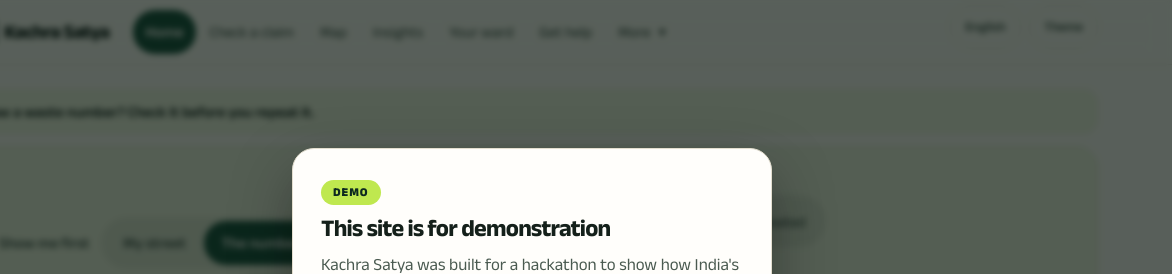
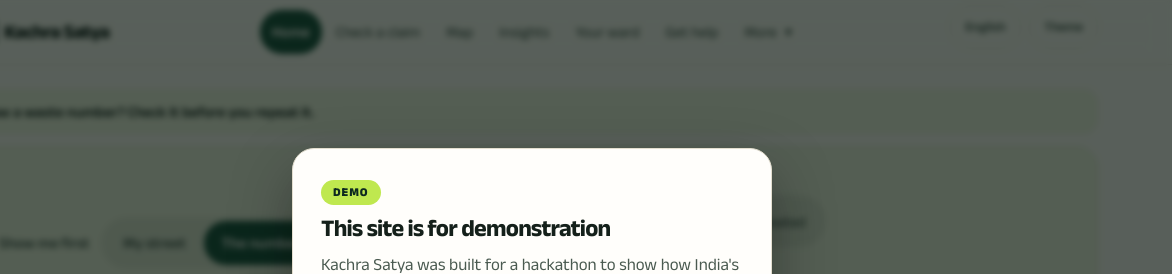
Before and after one commit to SriyaMeenakshi/kachra-satya, a plain HTML site: page web/app/index.html in a window 1280 px wide. Shown: the top 274 px of the page, 108-1280 px from the left. Drawn offline with Linux system fonts and the light colour scheme; no server answers.

Commit message:
Centre the nav tabs in the header on wide screens; icon-only sign-in below 1200px
From 1200px the header is a three-column grid: logo left, tabs centred (measured offset 0 at 1200 and 1280 px), language / sign-in / theme right. Below 1200px the old left-aligned row stays, and the sign-in button shows only its icon so the row does not wrap at 1000px. At 861-900px the header already wrapped before this change.

```diff
--- a/web/app/signin.css
+++ b/web/app/signin.css
@@ -16,8 +16,8 @@
 .signin-pop .si-l a{font-weight:600}
 .signed-count{margin:var(--sp-3) 0 0;color:var(--ink2);font-size:var(--t-xs)}
 .signed-count[hidden]{display:none}
-/* narrow screens: keep brand, language, theme and sign-in on one row by showing only the icon */
-@media (max-width:520px){
+/* below 1200px the header has no room for the word: keep brand, tabs, language, theme and sign-in on one row by showing only the icon */
+@media (max-width:1199px){
   #signin .si-t{display:none}
   #signin{padding:8px 10px}
 }
--- a/web/app/theme.css
+++ b/web/app/theme.css
@@ -96,6 +96,13 @@ footer{border-top:1px solid var(--hair);margin-top:var(--sp-7);color:var(--ink2)
 .tg:hover{border-color:var(--ink2);color:var(--ink)}
 select.tg{appearance:none;padding-right:14px;width:auto}
 select.tg option{background:var(--card);color:var(--ink)}   /* the open list is drawn by the browser on its own background, so give it theme colours */
+/* wide screens: logo at the left, the tabs centred in the header, language / sign-in / theme at the right.
+   Below 1200px the old left-aligned row is kept, because the three groups need room to stay on one line. */
+@media (min-width:1200px){
+  .bar .wrap{display:grid;grid-template-columns:1fr auto 1fr;gap:var(--sp-3)}
+  #nav{flex:none;margin:0;justify-self:center}
+  .bar .tools{margin-left:0;justify-self:end}
+}
 @media (max-width:860px){
   .bar{position:static;backdrop-filter:none;-webkit-backdrop-filter:none;background:var(--page)}   /* a backdrop-filter would make the header the containing block of the fixed tab bar */
   .bar .wrap{min-height:56px}
```
